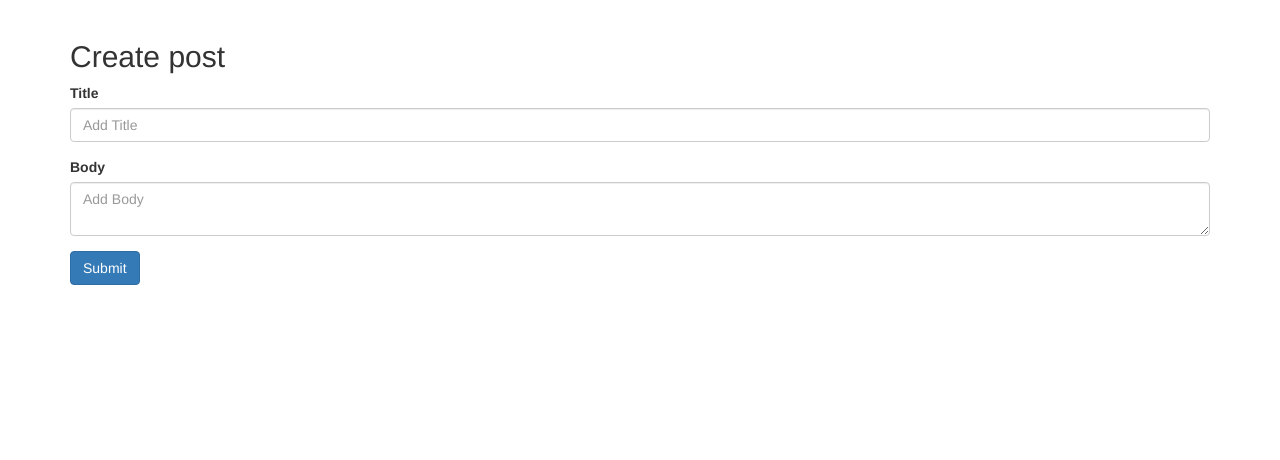
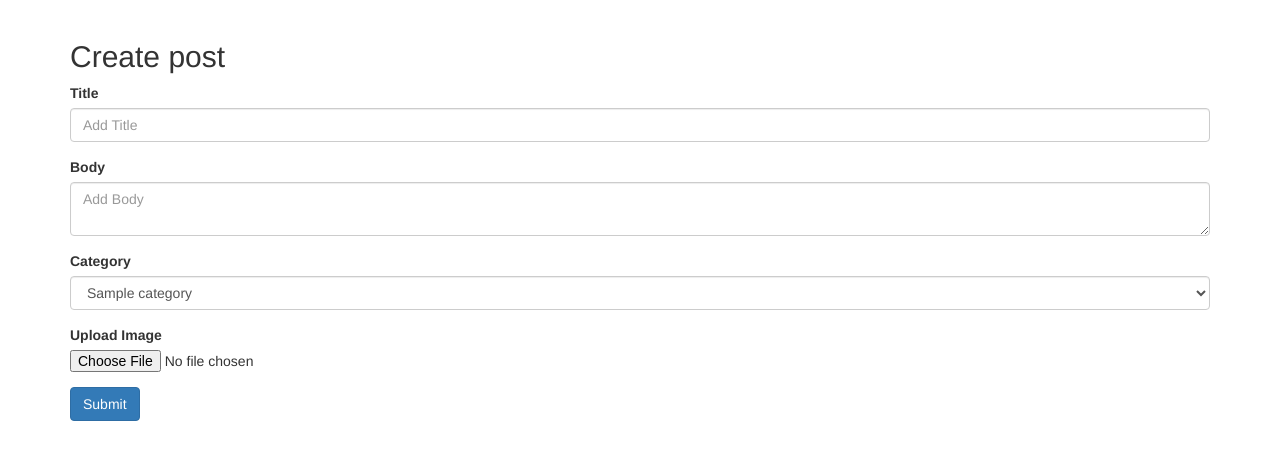
Before and after one commit to ajibeshMohapatra/MM-Task, a CodeIgniter app: page /ciblog/posts/create in a window 1280 px wide. Shown: the part 52-512 px from the top of the page. Run offline with CodeIgniter, Linux system fonts and the light colour scheme; tables that the repository leaves empty or names only in its code hold one stand-in row (values such as "Sample post"); some libraries are stand-ins or nearby versions.

Commit message:
Web Task-3 & App Task -3

```diff
--- a/Web Task/ciblog/application/config/autoload.php
+++ b/Web Task/ciblog/application/config/autoload.php
@@ -89,7 +89,7 @@ $autoload['drivers'] = array();
 |
 |	$autoload['helper'] = array('url', 'file');
 */
-$autoload['helper'] = array('url', 'form');
+$autoload['helper'] = array('url', 'form', 'text');
 
 /*
 | -------------------------------------------------------------------
--- a/Web Task/ciblog/application/controllers/posts.php
+++ b/Web Task/ciblog/application/controllers/posts.php
@@ -30,6 +30,8 @@ class Posts extends CI_Controller
 
 		$data['title'] = 'Create post';
 
+		$data['categories'] = $this->post_model->get_categories();
+
 		$this->form_validation->set_rules('title','Title','required');
 		$this->form_validation->set_rules('body','Body','required');
 
@@ -39,7 +41,24 @@ class Posts extends CI_Controller
 		    $this->load->view('templates/footer');
 
 		} else{
-			$this->post_model->create_post();
+			// Upload Image
+			$config['upload_path'] = './assets/images/posts';
+			$config['allowed_types'] = 'gif|jpg|png';
+			$config['max_size'] = '2048';
+			$config['max_width'] = '500';
+			$config['ma_height'] = '500';
+
+			$this->load->library('upload', $config);
+
+			if(!$this->upload->do_upload()){
+				$errors = array('error' => $this->upload->display_errors());
+				$post_image = 'default.png';
+			}else{
+				$data = array('upload_data' => $this->upload->data());
+				$post_image = $_FILES['userfile']['name'];
+			}
+
+			$this->post_model->create_post($post_image);
 			redirect('posts');
 		}
     }
@@ -52,6 +71,8 @@ class Posts extends CI_Controller
     public function edit($slug){
 
     	$data['post'] = $this->post_model->get_posts($slug);
+
+    	$data['categories'] = $this->post_model->get_categories();
 
 		if (empty ($data['post'])) {
 			show_404();
--- a/Web Task/ciblog/application/models/Post_model.php
+++ b/Web Task/ciblog/application/models/Post_model.php
@@ -5,7 +5,8 @@ class Post_model extends CI_Model{
 	}
 	public function get_posts($slug = FALSE){
 		if ($slug === FALSE) {
-			$this->db->order_by('id', 'DESC');
+			$this->db->order_by('posts.id', 'DESC');
+			$this->db->join('categories', 'categories.id = posts.category_id');
 			$query = $this->db->get('posts');
 			return $query->result_array();
 		}
@@ -14,13 +15,15 @@ class Post_model extends CI_Model{
 		return $query->row_array();
 	}
 
-	public function create_post(){
+	public function create_post($post_image){
 		$slug = url_title($this->input->post('title'));
 
 		$data = array(
 			'title' => $this->input->post('title'),
 			'slug' => $slug,
-			'body' => $this->input->post('body')
+			'body' => $this->input->post('body'),
+			'category_id' => $this->input->post('category_id'),
+			'post_image' => $post_image
 		);
 
 		return $this->db->insert('posts', $data );
@@ -37,9 +40,16 @@ class Post_model extends CI_Model{
 		$data = array(
 			'title' => $this->input->post('title'),
 			'slug' => $slug,
-			'body' => $this->input->post('body')
+			'body' => $this->input->post('body'),
+			'category_id' => $this->input->post('category_id')
 		);
 		$this->db->where('id',$this->input->post('id'));
 		return $this->db->update('posts', $data );
 	}
+
+	public function get_categories(){
+		$this->db->order_by('name');
+		$query = $this->db->get('categories');
+		return $query->result_array();
+	}
 }
--- a/Web Task/ciblog/application/views/posts/create.php
+++ b/Web Task/ciblog/application/views/posts/create.php
@@ -2,7 +2,7 @@
 
 <?php echo validation_errors(); ?>
 
-<?php echo form_open('posts/create'); ?>
+<?php echo form_open_multipart('posts/create'); ?>
   <div class="form-group">
     <label>Title</label>
     <input type="text" class="form-control" name="title" placeholder="Add Title">
@@ -11,5 +11,17 @@
     <label>Body</label>
     <textarea id="editor1" class="form-control" name="body" placeholder="Add Body"></textarea>
   </div>
+  <div class="form-group">
+  	<label>Category</label>
+  	<select name="category_id" class="form-control">
+  		<?php foreach($categories as $category): ?>
+  			<option value="<?php echo $category['id']; ?>"><?php echo $category['name']; ?></option>
+  		<?php endforeach; ?>
+  	</select>
+  </div>
+  <div class="form-group">
+  	<label>Upload Image</label>
+  	<input type="file" name="userfile" size="20">
+  </div>
   <button type="submit" class="btn btn-primary">Submit</button>
 </form>
--- a/Web Task/ciblog/application/views/posts/view.php
+++ b/Web Task/ciblog/application/views/posts/view.php
@@ -1,5 +1,6 @@
 <h2><?php echo $post['title']; ?></h2>
 <small class="post-dated">Posted on: <?php echo $post['created_at']; ?></small><br>
+<img src="<?php echo site_url(); ?>assets/images/posts/<?php echo $post['post_image']; ?>">
 <div class="post-body">
 	<?php echo $post['body']; ?>
 </div>
--- a/Web Task/ciblog/application/views/templates/header.php
+++ b/Web Task/ciblog/application/views/templates/header.php
@@ -3,7 +3,7 @@
 	<title>ciBlog</title>
 	<link rel="stylesheet"
       href="https://maxcdn.bootstrapcdn.com/bootstrap/3.4.1/css/bootstrap.min.css">
-      <link rel="stylesheet" type="text/css" href="<?php echo base_url(); ?>/assets/css/style.css">
+      <link rel="stylesheet" type="text/css" href="<?php echo base_url(); ?>assets/css/style.css">
       <script src="http://cdn.ckeditor.com/4.14.0/standard/ckeditor.js"></script>
 </head>
 <body>
--- a/Web Task/ciblog/assets/css/style.css
+++ b/Web Task/ciblog/assets/css/style.css
@@ -4,3 +4,6 @@
 	margin:3px 0;
 	display:block;
 }
+.post-thumb{
+	width: 100%;
+}
```
Also changed, not shown: Web Task/ciblog/application/views/posts/edit.php (+8 -0 lines), Web Task/ciblog/application/views/posts/index.php (+11 -4 lines), Web Task/ciblog/assets/images/posts/default.png (added), Web Task/ciblog/assets/images/posts/download.png (added), Web Task/ciblog/assets/images/posts/download1.png (added), Web Task/ciblog/assets/images/posts/download2.png (added), 2 other files.
